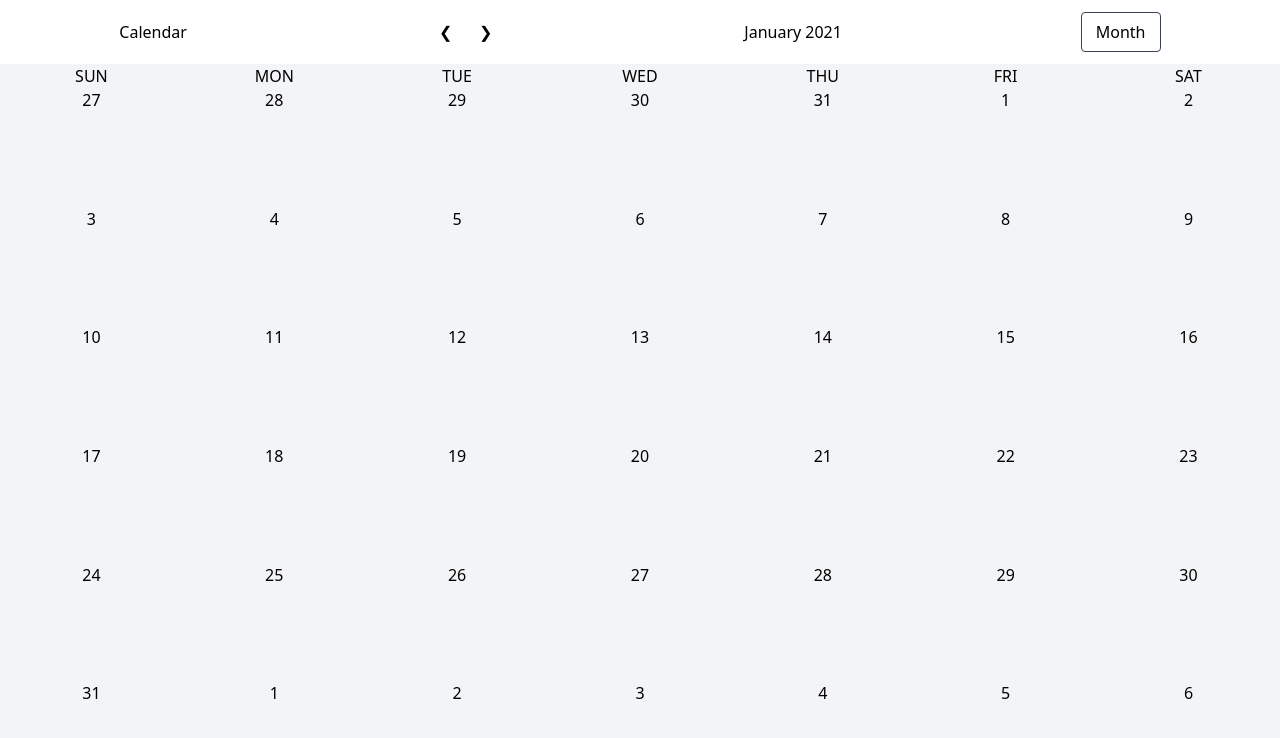
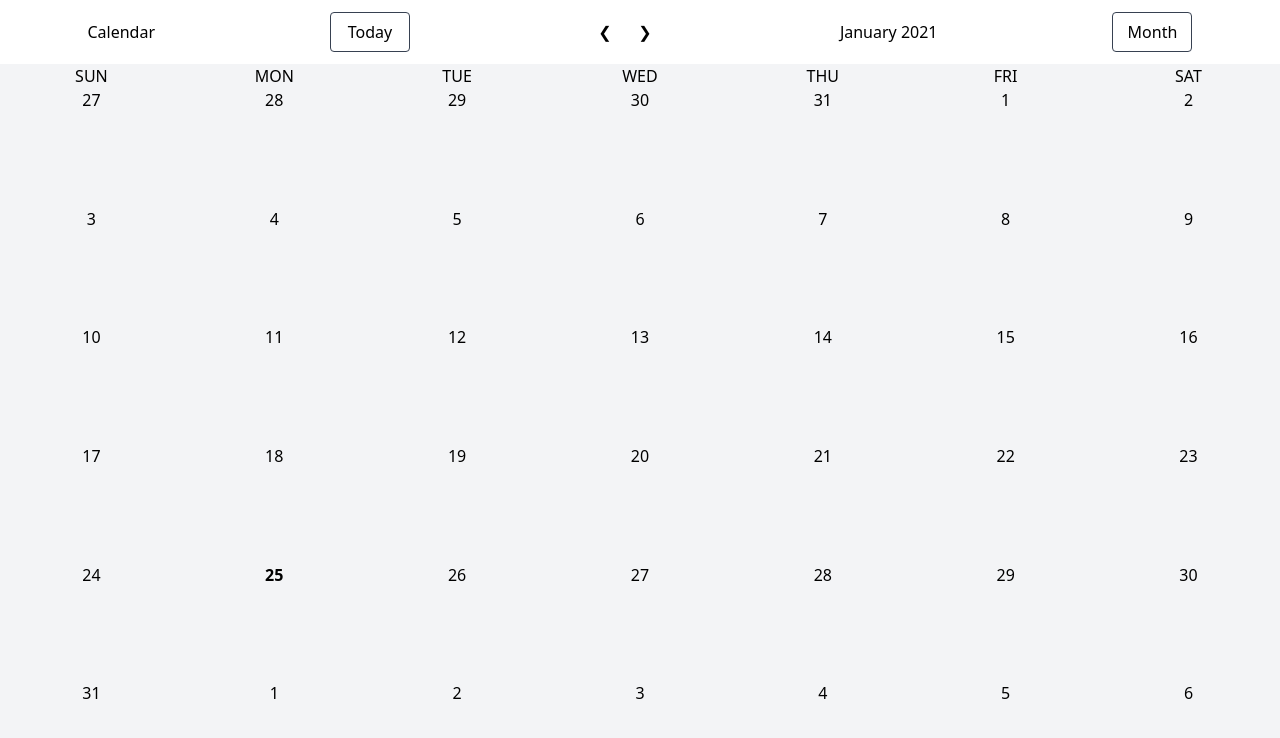
Before and after one commit to brandedcow/calendar-vite-vue, a Vue app: page /day in a window 1280 px wide. Shown: the top 738 px of the page. Built offline with nearby package versions, Linux system fonts and the light colour scheme.

Commit message:
today hilighted and moved state changes to actions

```diff
--- a/src/App.vue
+++ b/src/App.vue
@@ -8,15 +8,15 @@
       :onViewSelection="handleViewSelection"
       :calendarView="view"
     />
-    <Calendar :dates="dates" />
+    <Calendar :dates="dates" currDate="currDate" />
   </div>
 </template>
 
 <script>
-import { ref, computed } from "vue";
+import { computed } from "vue";
 import Header from "./components/Header.vue";
 import Calendar from "./components/Calendar.vue";
-import { getExtendedMonth, incMonth, decMonth } from "./utils/dates";
+import { getExtendedMonth } from "./utils/dates";
 import store from "./store";
 
 export default {
@@ -27,7 +27,7 @@ export default {
   setup() {
     const calendarViewOptions = ["Day", "Week", "Month", "Year"];
     const currDate = computed(() => store.state.currDate);
-    const view = ref(2);
+    const view = computed(() => store.state.calendarView);
     const dates = computed(() =>
       getExtendedMonth(currDate.value).map((d) => new Date(d))
     );
@@ -40,7 +40,7 @@ export default {
     }
 
     function handleViewSelection(selection) {
-      view.value = selection;
+      store.dispatch("setCalendarView", selection);
     }
 
     return {
--- a/src/components/Calendar.vue
+++ b/src/components/Calendar.vue
@@ -7,7 +7,14 @@
     </div>
 
     <div class="flex flex-wrap flex-grow">
-      <div v-for="date in dates" :key="date" class="w-1/7 flex justify-center">
+      <div
+        v-for="date in dates"
+        :key="date"
+        class="w-1/7 flex justify-center"
+        :class="{
+          today: isToday(date),
+        }"
+      >
         {{ date.getDate() }}
       </div>
     </div>
@@ -15,19 +22,29 @@
 </template>
 
 <script>
+import { computed } from "vue";
+import { isSameDay } from "date-fns";
+
 export default {
   props: {
     dates: Array,
+    currDate: Date,
   },
   setup() {
+    const today = new Date();
     const days = ["SUN", "MON", "TUE", "WED", "THU", "FRI", "SAT"];
+    const isToday = (date) => isSameDay(date, today);
 
     return {
       days,
+      isToday,
     };
   },
 };
 </script>
 
-<style>
+<style scoped>
+.today {
+  @apply font-bold;
+}
 </style>
--- a/src/components/Header.vue
+++ b/src/components/Header.vue
@@ -1,6 +1,11 @@
 <template>
   <div class="flex h-16 items-center justify-around">
     <div>Calendar</div>
+    <button
+      class="h-10 w-20 flex justify-center items-center border-gray-700 rounded border"
+    >
+      Today
+    </button>
     <div>
       <button class="h-10 w-10" @click="dec">&#10094;</button>
       <button class="h-10 w-10" @click="inc">&#10095;</button>
--- a/src/store.js
+++ b/src/store.js
@@ -4,15 +4,36 @@ import { incMonth, decMonth } from './utils/dates'
 const store = createStore({
   state() {
     return {
-      currDate: new Date()
+      currDate: new Date(),
+      calendarView: 2
     }
   },
   mutations: {
-    incrementMonth() {
-      currDate = incMonth(currDate)
+    incrementMonth(state) {
+      state.currDate = incMonth(state.currDate)
     },
-    decrementMonth() {
-      currDate = decMonth(currDate)
+    decrementMonth(state) {
+      state.currDate = decMonth(state.currDate)
+    },
+    setToday(state) {
+      state.currDate = new Date()
+    },
+    setCalendarView(state, view) {
+      state.calendarView = view
+    }
+  },
+  actions: {
+    incrementMonth(context) {
+      context.commit('incrementMonth')
+    },
+    decrementMonth(context) {
+      context.commit('decrementMonth')
+    },
+    setToday({commit}) {
+      commit('setToday')
+    },
+    setCalendarView({ commit }, payload) {
+      commit('setCalendarView', payload)
     }
   }
 })
```
